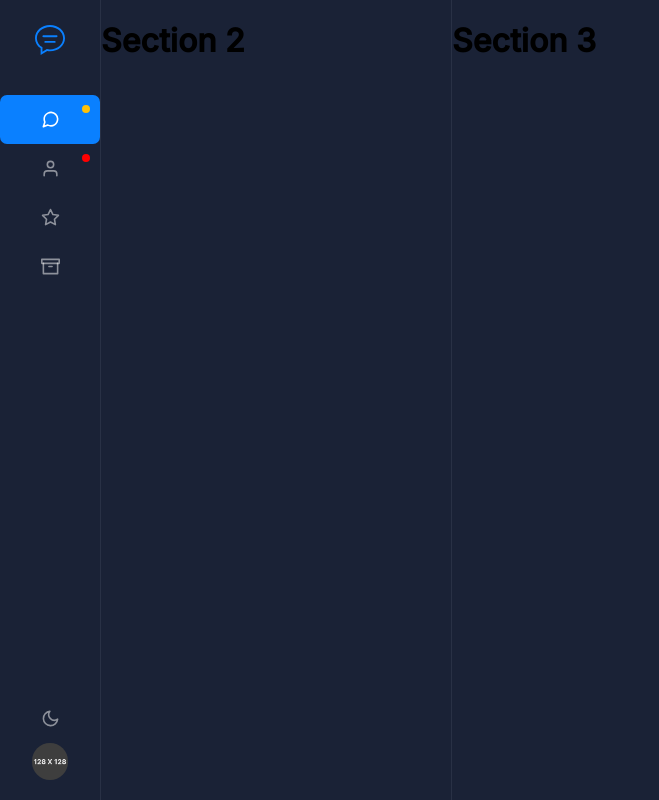
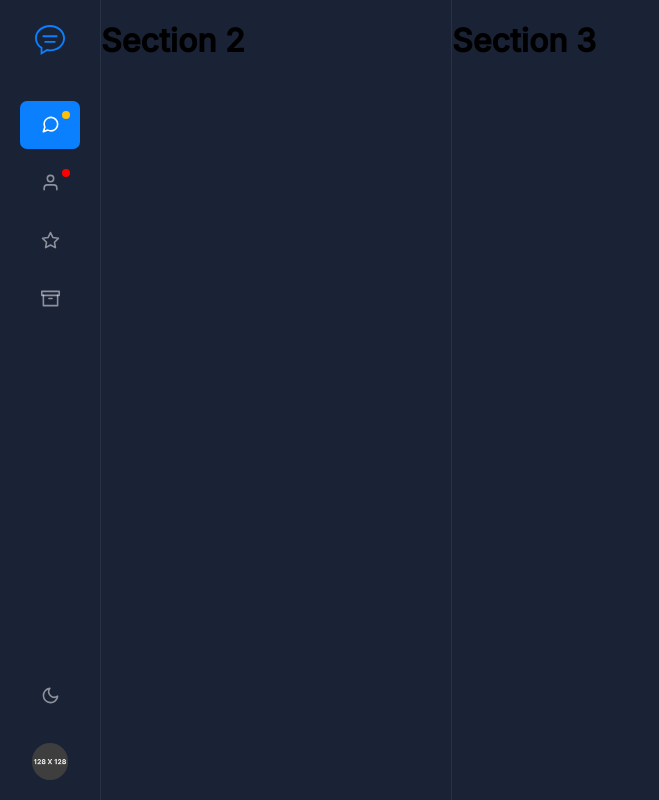
Before and after one commit to cyber-netics/ChatApp-Main, a React (Create React App) app: page / in a window 1280 px wide. Shown: the whole page, without its empty margins (0-659 px from the left). Built offline with nearby package versions, Linux system fonts and the light colour scheme.

Commit message:
navigation container layout ready

```diff
--- /dev/null
+++ b/src/Components/Navigation/TabPanel.js
@@ -0,0 +1,28 @@
+import React from 'react';
+import styled from 'styled-components';
+
+import { ButtonSelect, Badge } from '../SharedStyles';
+import { ListItem as Item } from '../Shared';
+
+import { tabs } from './tabs.json';
+import Icon from '../Icon';
+
+const ListItem = styled(Item)`
+  margin: 5px 20px;
+`;
+
+const TabPanel = (props) => {
+  return tabs.map(({ name, icon, status }) => (
+    <ListItem>
+      <ButtonSelect
+        key={name}
+        active={props.selected === name}
+      >
+        <Icon icon={icon} />
+        <Badge status={status} />
+      </ButtonSelect>
+    </ListItem>
+  ));
+};
+
+export default TabPanel;
--- a/src/Components/Navigation/index.js
+++ b/src/Components/Navigation/index.js
@@ -1,92 +1,72 @@
 import React, { useState } from 'react';
 import styled from 'styled-components';
+import { ReactComponent as logo } from '../../assets/logo.svg';
 
-import { ReactComponent as logo } from '../../assets/logo.svg';
-import { tabs } from './tabs.json';
-import { ButtonSelect, Badge } from '../SharedStyles';
+import Icon from '../Icon';
+import DropDown from '../Dropdown';
+import TabPanel from './TabPanel';
+
+import { ButtonSelect } from '../SharedStyles';
 import {
   Section,
   Container as Wrapper,
+  InnerContainer,
+  List,
+  ListItem,
 } from '../Shared';
-
-import Icon from '../Icon';
-import Dropdown from '../Dropdown';
 
 const Container = styled(Wrapper)`
   width: 100px;
   text-align: center;
 `;
 
-const InnerContainer = styled.div`
-  width: 100%;
-  height: calc(var(--vh, 1vh) * 100);
-  display: flex;
-  flex-direction: column;
-  padding: 0;
-  margin: 0;
+const NavHeader = styled.div`
+  padding: 25px 0;
 `;
 
 const NavLogo = styled.a`
-  padding: 1.5rem 0;
-  margin-bottom: 1rem;
-  display: flex;
-  justify-content: center;
+  height: 80px;
 `;
 
 const LogoIcon = styled(logo)`
   width: 30px;
   height: 30px;
   fill: #0a80ff;
-  padding-top: 1px;
 `;
 
-const NavBody = styled.div``;
+const NavBody = styled.div`
+  margin-top: 0.75rem;
+`;
 
 const NavFooter = styled.div`
   margin-top: auto;
   padding-bottom: 1rem;
 `;
 
-const NavList = styled.ul`
-  width: 100%;
-  margin: 0;
-  padding: 0;
+const NavList = styled(List)`
+  display: flex;
+  flex-direction: column;
 `;
 
-const NavItem = styled.li`
-  list-style: none;
-  padding: 0;
-  margin: 0;
+const NavItem = styled(ListItem)`
+  margin-top: 1.5rem;
 `;
 
-const TabPanel = (props) => {
-  return props.list.map(({ name, icon, status }) => (
-    <NavItem>
-      <ButtonSelect
-        key={name}
-        active={props.selected === name}
-      >
-        <Icon icon={icon} />
-        <Badge status={status} />
-      </ButtonSelect>
-    </NavItem>
-  ));
-};
-
-const Navigation = (props) => {
+const Navigation = () => {
   const [navtab, setnavtab] = useState('message');
 
   return (
     <Section>
       <Container>
         <InnerContainer>
-          <NavLogo href={'/'}>
-            <LogoIcon />
-          </NavLogo>
+          <NavHeader>
+            <NavLogo href={'/'}>
+              <LogoIcon />
+            </NavLogo>
+          </NavHeader>
           <NavBody>
             <NavList>
               <TabPanel
-                list={tabs}
                 selected={navtab}
                 toggle={setnavtab}
               />
@@ -100,7 +80,7 @@ const Navigation = (props) => {
                 </ButtonSelect>
               </NavItem>
               <NavItem>
-                <Dropdown />
+                <DropDown />
               </NavItem>
             </NavList>
           </NavFooter>
--- a/src/Components/Shared.js
+++ b/src/Components/Shared.js
@@ -1,18 +1,26 @@
-import styled from "styled-components";
+import styled from 'styled-components';
+
+export const Section = styled.div`
+  border-right: 1px solid
+    ${(props) => props.theme.colors.highlight};
+
+  @media (max-width: 1200px) {
+    display: none;
+  }
+`;
+
+export const InnerContainer = styled.div`
+  width: 100%;
+  display: flex;
+  flex-direction: column;
+  padding: 0;
+  margin: 0;
+`;
 
 export const Container = styled.div`
   display: flex;
   width: 100%;
   height: 100%;
-`;
-
-export const Section = styled.div`
-  border-right: 1px solid ${(props) => props.theme.colors.highlight};
-  position: relative;
-
-  @media (max-width: 1200px) {
-    display: none;
-  }
 `;
 
 export const List = styled.ul`
--- a/src/Components/SharedStyles.js
+++ b/src/Components/SharedStyles.js
@@ -1,17 +1,19 @@
-import styled from "styled-components";
+import styled from 'styled-components';
 
 export const Button = styled.span`
   display: flex;
   justify-content: center;
   border-radius: 7px;
   transition: all 0.23s;
-  padding: 15px 18px;
+  padding: 0.9rem;
   position: relative;
   cursor: pointer;
 `;
 
 export const ButtonSelect = styled(Button)`
-  background-color: ${(props) => props.active && props.theme.colors.active};
+  background-color: ${(props) =>
+    props.active && props.theme.colors.active};
+
   color: ${(props) =>
     props.active
       ? props.theme.colors.secondaryActive
@@ -20,8 +22,12 @@ export const ButtonSelect = styled(Button)`
 
 export const Badge = styled.span`
   border: ${(props) =>
-    props.border && `3px solid ${props.theme.colors.background}`};
-  background-color: ${(props) => props.theme.colors[props.status]};
+    props.border &&
+    `3px solid ${props.theme.colors.background}`};
+
+  background-color: ${(props) =>
+    props.theme.colors[props.status]};
+
   position: absolute;
   border-radius: 50%;
   width: 8px;
```
Also changed, not shown: src/Components/Dropdown.js (+8 -4 lines), src/Components/FlatList.js (deleted, +0 -24 lines).
